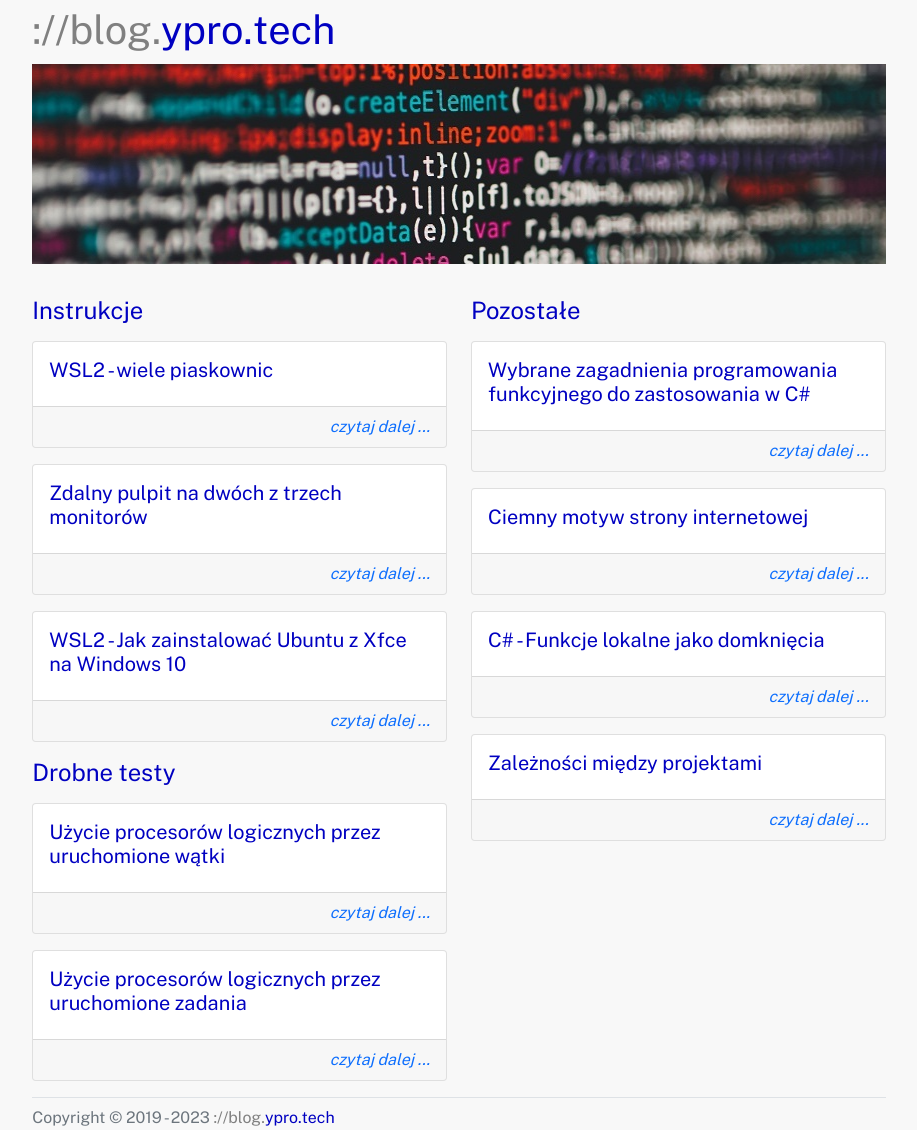
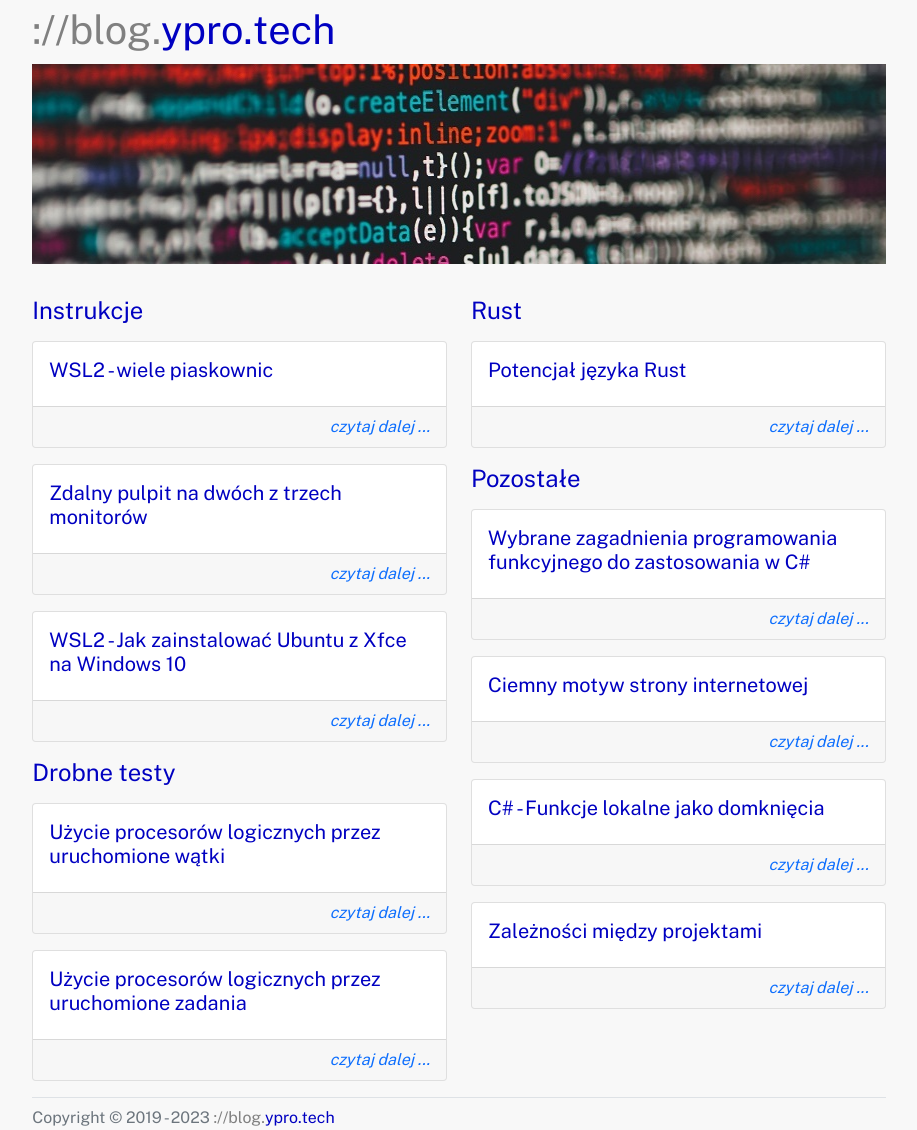
Before and after one commit to yprotech/blog.ypro.tech, a Jekyll site: the page built from index.md, in a window 1280 px wide. Shown: the whole page, without its empty margins (181-1098 px from the left). Built offline with Jekyll 4.4.1, drawn with Linux system fonts in a browser that asks for light colours.

Commit message:
2023-05-14 Rust

```diff
--- a/index.md
+++ b/index.md
@@ -33,18 +33,33 @@ title: blog.ypro.tech
         {% endfor %}
       </div>
     </div>
-    <div class="col-md-6 mt-3">
-      <h4>Pozostałe</h4>
-      {% for post in site.categories["Pozostałe"] %}
-        <div class="card mt-3">
-          <div class="card-body">
-            <h5 class="card-title">{{ post.title }}</h5>
+    <div class="col-md-6">
+      <div class="mt-3">
+        <h4>Rust</h4>
+        {% for post in site.categories["Rust"] %}
+          <div class="card mt-3">
+            <div class="card-body">
+              <h5 class="card-title">{{ post.title }}</h5>
+            </div>
+            <div class="card-footer text text-end fst-italic">
+              <a class="text-decoration-none" href="{{ post.url }}">czytaj dalej ...</a>
+            </div>
           </div>
-          <div class="card-footer text text-end fst-italic">
-            <a class="text-decoration-none" href="{{ post.url }}">czytaj dalej ...</a>
+        {% endfor %}
+      </div>
+        <div class="mt-3">
+        <h4>Pozostałe</h4>
+        {% for post in site.categories["Pozostałe"] %}
+          <div class="card mt-3">
+            <div class="card-body">
+              <h5 class="card-title">{{ post.title }}</h5>
+            </div>
+            <div class="card-footer text text-end fst-italic">
+              <a class="text-decoration-none" href="{{ post.url }}">czytaj dalej ...</a>
+            </div>
           </div>
-        </div>
-      {% endfor %}
+        {% endfor %}
+      </div>
     </div>
   </div>
 </p>
```
Also changed, not shown: _posts/2023-05-14-rust.md (added, +13 -0 lines), img/rust.png (added).
